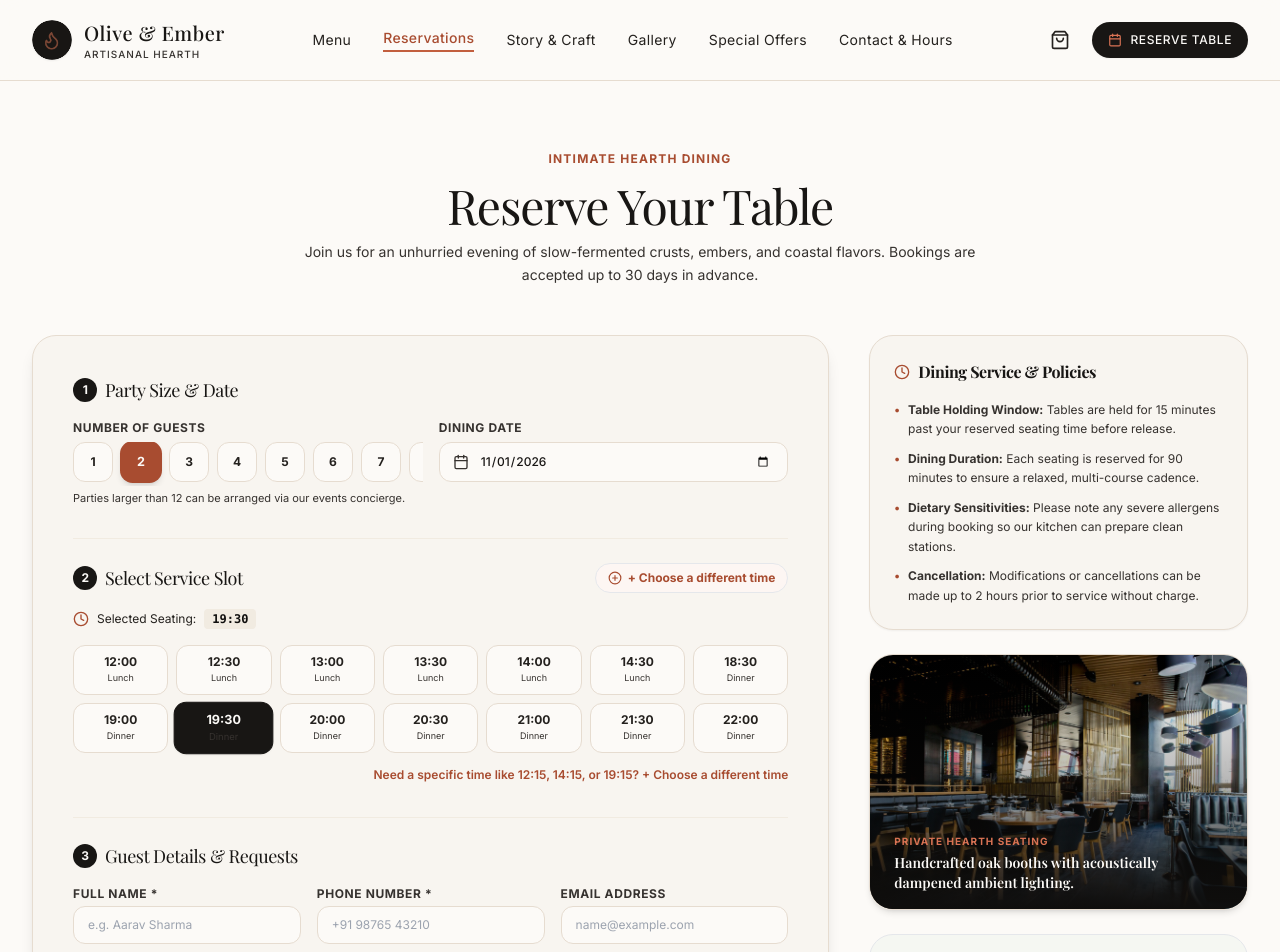
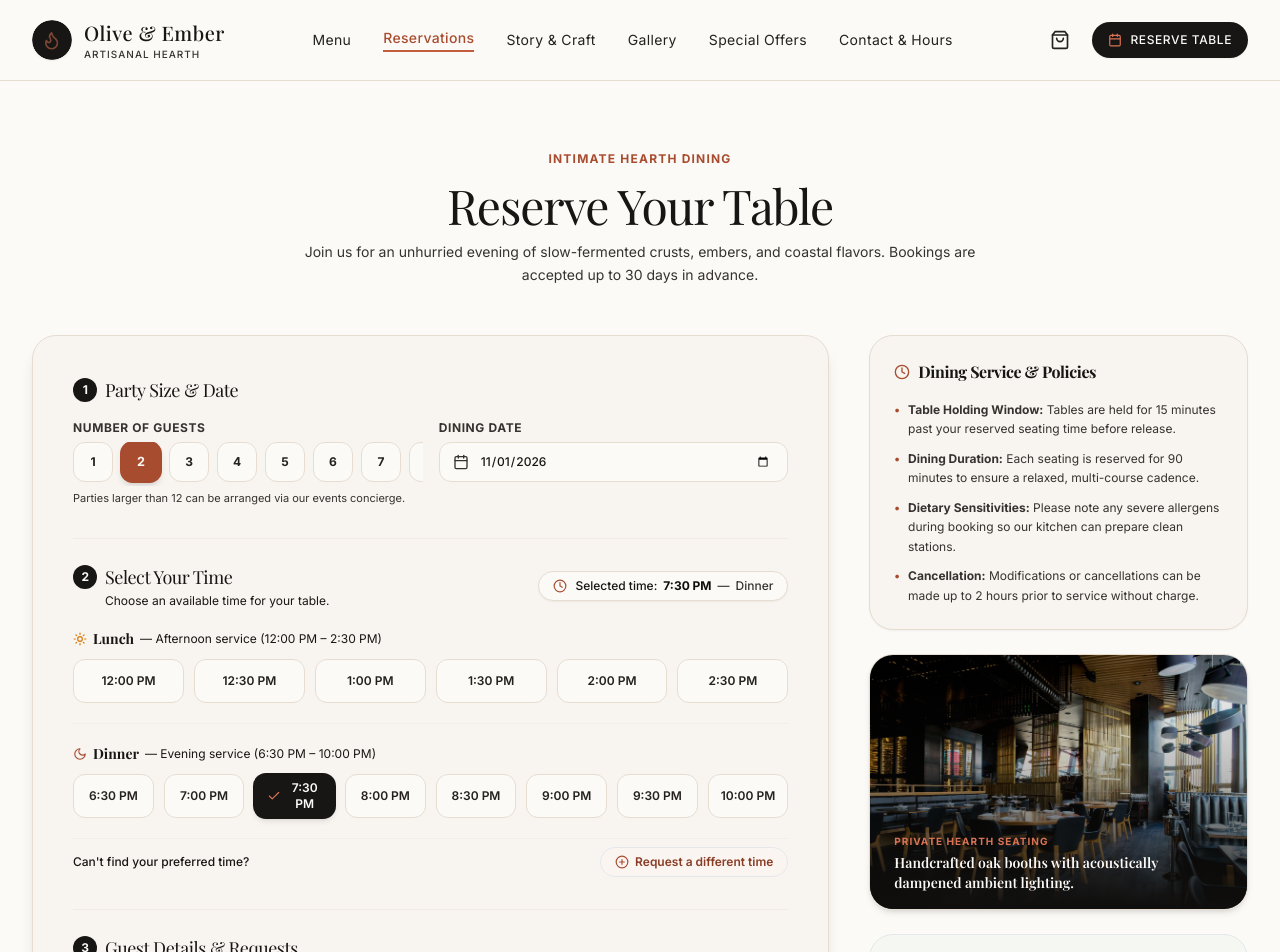
Before and after one commit to raghav-heda/olive-and-ember-restaurant, a Next.js app: page /reservations in a window 1280 px wide. Shown: the top 952 px of the page. Built offline with nearby package versions, Linux system fonts and the light colour scheme; a web font is replaced by a local one.

Commit message:
feat(reservations): improve Step 2 time slot UI with lunch and dinner separation

```diff
--- a/src/components/reservations/ReservationForm.tsx
+++ b/src/components/reservations/ReservationForm.tsx
@@ -13,7 +13,29 @@ import {
   ArrowRight,
   PlusCircle,
   RotateCcw,
+  Check,
+  Sun,
+  Moon,
 } from "lucide-react";
+
+// Convert 24-hour time "19:30" to user-friendly 12-hour format "7:30 PM"
+function formatTo12Hour(time24: string): string {
+  if (!time24 || !time24.includes(":")) return time24;
+  const [hStr, mStr] = time24.split(":");
+  let h = parseInt(hStr, 10);
+  const m = mStr || "00";
+  const ampm = h >= 12 ? "PM" : "AM";
+  h = h % 12;
+  if (h === 0) h = 12;
+  return `${h}:${m} ${ampm}`;
+}
+
+const DEFAULT_LUNCH_SLOTS = DEFAULT_TIME_SLOTS.filter(
+  (slot) => parseInt(slot.split(":")[0], 10) < 16
+);
+const DEFAULT_DINNER_SLOTS = DEFAULT_TIME_SLOTS.filter(
+  (slot) => parseInt(slot.split(":")[0], 10) >= 16
+);
 
 // All 15-minute intervals within restaurant operating hours (12:00 to 22:30)
 const LUNCH_15_MIN_SLOTS = [
@@ -140,7 +162,7 @@ export function ReservationForm() {
           <div className="flex justify-between border-b border-ivory-200 pb-2">
             <span className="text-charcoal-700">Date &amp; Seating Time:</span>
             <span className="font-bold text-charcoal-900">
-              {successBooking.date} at {successBooking.time}
+              {successBooking.date} at {formatTo12Hour(successBooking.time)} ({successBooking.time})
             </span>
           </div>
           <div className="flex justify-between border-b border-ivory-200 pb-2">
@@ -280,174 +302,229 @@ export function ReservationForm() {
         </div>
       </div>
 
-      {/* Step 2: Time Slot Selection */}
-      <div className="space-y-4 border-t border-ivory-200 pt-6">
-        <div className="flex items-center justify-between flex-wrap gap-2">
+      {/* Step 2: Select Your Time */}
+      <div className="space-y-5 border-t border-ivory-200 pt-6">
+        {/* 1. Clear Section Header & Selected Time Feedback */}
+        <div className="flex flex-col sm:flex-row sm:items-center sm:justify-between gap-3">
+          <div>
             <h3 className="font-serif text-lg text-charcoal-900 flex items-center gap-2">
               <span className="w-6 h-6 rounded-full bg-charcoal-900 text-ivory-50 text-xs flex items-center justify-center font-sans font-bold">
                 2
               </span>
-            <span>Select Service Slot</span>
+              <span>Select Your Time</span>
             </h3>
-
-          {/* Toggle for Custom Time Picker */}
-          <button
-            type="button"
-            onClick={() => setIsCustomMode(!isCustomMode)}
-            className="inline-flex items-center gap-1.5 text-xs font-bold text-terracotta-600 hover:text-terracotta-700 transition-colors bg-terracotta-50 hover:bg-terracotta-100 px-3 py-1.5 rounded-full border border-terracotta-200"
-          >
-            {isCustomMode ? (
-              <>
-                <RotateCcw className="w-3.5 h-3.5" />
-                <span>Show standard slots</span>
-              </>
-            ) : (
-              <>
-                <PlusCircle className="w-3.5 h-3.5" />
-                <span>+ Choose a different time</span>
-              </>
-            )}
-          </button>
+            <p className="text-xs text-charcoal-600 mt-0.5 ml-8">
+              Choose an available time for your table.
+            </p>
           </div>
 
-        {/* Selected Time Badge */}
-        <div className="flex items-center gap-2 text-xs text-charcoal-800">
-          <Clock className="w-4 h-4 text-terracotta-600" />
-          <span>Selected Seating:</span>
-          <span className="font-mono font-bold text-charcoal-950 bg-ivory-200 px-2 py-0.5 rounded text-xs">
-            {timeSlot}
+          {/* 4. Elegant Selected Time Confirmation Summary */}
+          {timeSlot && (
+            <div className="inline-flex items-center gap-2 px-3.5 py-1.5 rounded-full bg-ivory-50 border border-ivory-300 shadow-sm text-xs self-start sm:self-auto ml-8 sm:ml-0">
+              <Clock className="w-3.5 h-3.5 text-terracotta-600 shrink-0" />
+              <div className="flex items-center gap-1.5">
+                <span className="text-charcoal-500 font-medium">Selected time:</span>
+                <span className="font-bold text-charcoal-950 font-sans">
+                  {formatTo12Hour(timeSlot)}
+                </span>
+                <span className="text-charcoal-400">—</span>
+                <span className="text-charcoal-700 font-medium">
+                  {parseInt(timeSlot.split(":")[0], 10) >= 16 ? "Dinner" : "Lunch"}
                 </span>
                 {isCustomSelected && (
-            <span className="text-[10px] uppercase font-bold text-terracotta-700 bg-terracotta-100 px-2 py-0.5 rounded-full">
-              Custom Time
+                  <span className="text-[10px] uppercase font-bold text-terracotta-700 bg-terracotta-100 px-1.5 py-0.5 rounded-full ml-0.5">
+                    Custom
                   </span>
                 )}
               </div>
+            </div>
+          )}
+        </div>
 
-        {/* Standard Predefined Time Slots Grid */}
+        {/* Standard Time Slots Divided by Service Shift (Lunch & Dinner) */}
         {!isCustomMode && (
-          <div>
-            <div className="grid grid-cols-3 sm:grid-cols-4 md:grid-cols-7 gap-2">
-              {DEFAULT_TIME_SLOTS.map((slot) => {
+          <div className="space-y-5">
+            {/* Lunch Service Group */}
+            <div className="space-y-2.5">
+              <div className="flex items-center justify-between">
+                <div className="flex items-center gap-1.5">
+                  <Sun className="w-3.5 h-3.5 text-amber-600 shrink-0" />
+                  <span className="font-serif text-sm font-bold text-charcoal-900">
+                    Lunch
+                  </span>
+                  <span className="text-xs text-charcoal-500 font-normal">
+                    — Afternoon service (12:00 PM – 2:30 PM)
+                  </span>
+                </div>
+              </div>
+
+              <div className="grid grid-cols-3 sm:grid-cols-6 gap-2.5">
+                {DEFAULT_LUNCH_SLOTS.map((slot) => {
                   const isSelected = timeSlot === slot;
-                const isDinner = parseInt(slot.split(":")[0], 10) >= 18;
                   return (
                     <button
                       key={slot}
                       type="button"
                       onClick={() => handleSelectTime(slot)}
-                    className={`py-2 px-1 rounded-xl text-xs font-bold transition-all text-center border ${
+                      className={`h-11 px-3 rounded-xl text-xs font-semibold transition-all flex items-center justify-center gap-1.5 border ${
                         isSelected
-                        ? "bg-charcoal-900 text-ivory-50 border-charcoal-900 shadow-sm scale-105"
-                        : "bg-ivory-50 text-charcoal-800 border-ivory-300 hover:border-terracotta-400"
+                          ? "bg-charcoal-900 text-ivory-50 border-charcoal-900 shadow-md ring-1 ring-charcoal-900"
+                          : "bg-ivory-50 text-charcoal-800 border-ivory-300 hover:border-terracotta-400 hover:bg-white"
                       }`}
                     >
-                    <span>{slot}</span>
-                    <span className="block text-[9px] font-normal text-charcoal-700">
-                      {isDinner ? "Dinner" : "Lunch"}
-                    </span>
+                      {isSelected && (
+                        <Check className="w-3.5 h-3.5 text-terracotta-400 shrink-0 animate-in zoom-in-75 duration-150" />
+                      )}
+                      <span>{formatTo12Hour(slot)}</span>
                     </button>
                   );
                 })}
               </div>
-            <div className="pt-2 text-right">
+            </div>
+
+            {/* Subtle Divider */}
+            <div className="border-t border-ivory-200/70" />
+
+            {/* Dinner Service Group */}
+            <div className="space-y-2.5">
+              <div className="flex items-center justify-between">
+                <div className="flex items-center gap-1.5">
+                  <Moon className="w-3.5 h-3.5 text-terracotta-600 shrink-0" />
+                  <span className="font-serif text-sm font-bold text-charcoal-900">
+                    Dinner
+                  </span>
+                  <span className="text-xs text-charcoal-500 font-normal">
+                    — Evening service (6:30 PM – 10:00 PM)
+                  </span>
+                </div>
+              </div>
+
+              <div className="grid grid-cols-2 sm:grid-cols-4 md:grid-cols-4 lg:grid-cols-8 gap-2.5">
+                {DEFAULT_DINNER_SLOTS.map((slot) => {
+                  const isSelected = timeSlot === slot;
+                  return (
+                    <button
+                      key={slot}
+                      type="button"
+                      onClick={() => handleSelectTime(slot)}
+                      className={`h-11 px-3 rounded-xl text-xs font-semibold transition-all flex items-center justify-center gap-1.5 border ${
+                        isSelected
+                          ? "bg-charcoal-900 text-ivory-50 border-charcoal-900 shadow-md ring-1 ring-charcoal-900"
+                          : "bg-ivory-50 text-charcoal-800 border-ivory-300 hover:border-terracotta-400 hover:bg-white"
+                      }`}
+                    >
+                      {isSelected && (
+                        <Check className="w-3.5 h-3.5 text-terracotta-400 shrink-0 animate-in zoom-in-75 duration-150" />
+                      )}
+                      <span>{formatTo12Hour(slot)}</span>
+                    </button>
+                  );
+                })}
+              </div>
+            </div>
+
+            {/* 5. Clean Secondary Action for Custom / Preferred Time */}
+            <div className="pt-2 flex flex-col sm:flex-row items-center justify-between gap-3 text-xs border-t border-ivory-200/70">
+              <span className="text-charcoal-600 font-medium">
+                Can&apos;t find your preferred time?
+              </span>
               <button
                 type="button"
                 onClick={() => setIsCustomMode(true)}
-                className="text-xs text-terracotta-600 hover:underline font-semibold"
+                className="inline-flex items-center gap-1.5 px-3.5 py-1.5 rounded-full border border-terracotta-300 text-terracotta-700 bg-terracotta-50/60 hover:bg-terracotta-100/70 font-semibold text-xs transition-colors"
               >
-                Need a specific time like 12:15, 14:15, or 19:15? + Choose a different time
+                <PlusCircle className="w-3.5 h-3.5 text-terracotta-600" />
+                <span>Request a different time</span>
               </button>
             </div>
           </div>
         )}
 
-        {/* Custom 15-Minute Interval Time Picker */}
+        {/* Custom 15-Minute Seating Option */}
         {isCustomMode && (
-          <div className="bg-ivory-50 border border-ivory-300 rounded-2xl p-4 sm:p-5 space-y-4 animate-in fade-in-50 duration-200">
+          <div className="bg-ivory-50 border border-ivory-300 rounded-2xl p-4 sm:p-6 space-y-4 shadow-sm animate-in fade-in-50 duration-200">
             <div className="flex flex-col sm:flex-row items-start sm:items-center justify-between gap-3 border-b border-ivory-200 pb-3">
               <div>
-                <span className="font-bold text-xs text-charcoal-900 uppercase tracking-wider block">
-                  Select Custom 15-Minute Seating Time
+                <span className="font-serif text-sm font-bold text-charcoal-900 block">
+                  Request a Specific Seating Time
                 </span>
-                <span className="text-[11px] text-charcoal-600">
-                  Choose any 15-minute interval within daily operating hours (12:00 – 22:30).
+                <span className="text-xs text-charcoal-600">
+                  Select any 15-minute interval during our operating hours (12:00 PM – 10:30 PM).
                 </span>
               </div>
 
-              {/* Lunch / Dinner Tabs */}
-              <div className="flex items-center gap-1 bg-ivory-200 p-1 rounded-xl">
+              {/* Lunch / Dinner Shift Selector */}
+              <div className="flex items-center gap-1 bg-ivory-200/70 p-1 rounded-xl">
                 <button
                   type="button"
                   onClick={() => setCustomShift("LUNCH")}
-                  className={`px-3 py-1 rounded-lg text-xs font-bold transition-all ${
+                  className={`px-3 py-1 rounded-lg text-xs font-semibold transition-all ${
                     customShift === "LUNCH"
                       ? "bg-charcoal-900 text-ivory-50 shadow-sm"
                       : "text-charcoal-700 hover:text-charcoal-950"
                   }`}
                 >
-                  Lunch (12:00 – 15:00)
+                  Lunch (12:00 – 2:45 PM)
                 </button>
                 <button
                   type="button"
                   onClick={() => setCustomShift("DINNER")}
-                  className={`px-3 py-1 rounded-lg text-xs font-bold transition-all ${
+                  className={`px-3 py-1 rounded-lg text-xs font-semibold transition-all ${
                     customShift === "DINNER"
                       ? "bg-charcoal-900 text-ivory-50 shadow-sm"
                       : "text-charcoal-700 hover:text-charcoal-950"
                   }`}
                 >
-                  Dinner (18:00 – 22:30)
+                  Dinner (6:00 – 10:30 PM)
                 </button>
               </div>
             </div>
 
-            {/* 15-Minute Slots Grid */}
+            {/* 15-Minute Interval Buttons */}
             <div className="grid grid-cols-3 sm:grid-cols-4 md:grid-cols-6 gap-2">
               {(customShift === "LUNCH" ? LUNCH_15_MIN_SLOTS : DINNER_15_MIN_SLOTS).map((slot) => {
                 const isSelected = timeSlot === slot;
-                const isStandard = DEFAULT_TIME_SLOTS.includes(slot);
                 return (
                   <button
                     key={slot}
                     type="button"
                     onClick={() => handleSelectTime(slot)}
-                    className={`py-2 px-2 rounded-xl text-xs font-bold font-mono transition-all text-center border ${
+                    className={`h-10 px-2 rounded-xl text-xs font-medium transition-all flex items-center justify-center gap-1 border ${
                       isSelected
-                        ? "bg-terracotta-600 text-ivory-50 border-terracotta-600 shadow-md scale-105"
-                        : "bg-ivory-100 text-charcoal-800 border-ivory-300 hover:border-terracotta-400"
+                        ? "bg-charcoal-900 text-ivory-50 border-charcoal-900 shadow-md ring-1 ring-charcoal-900"
+                        : "bg-ivory-100 text-charcoal-800 border-ivory-300 hover:border-terracotta-400 hover:bg-white"
                     }`}
                   >
-                    <span>{slot}</span>
-                    {!isStandard && (
-                      <span className="block text-[8px] font-sans font-normal text-terracotta-800">
-                        Custom
-                      </span>
+                    {isSelected && (
+                      <Check className="w-3 h-3 text-terracotta-400 shrink-0" />
                     )}
+                    <span>{formatTo12Hour(slot)}</span>
                   </button>
                 );
               })}
             </div>
 
-            {/* Direct Custom Time Input */}
-            <div className="pt-2 flex flex-col sm:flex-row items-start sm:items-center justify-between gap-2 text-xs border-t border-ivory-200">
-              <span className="text-charcoal-700">Or type any 15-minute time directly:</span>
+            {/* Direct Input & Return Button */}
+            <div className="pt-2 flex flex-col sm:flex-row items-start sm:items-center justify-between gap-3 text-xs border-t border-ivory-200">
               <div className="flex items-center gap-2">
+                <span className="text-charcoal-700 font-medium">Or type exact time:</span>
                 <input
                   type="time"
                   step="900"
                   value={timeSlot}
                   onChange={(e) => handleSelectTime(e.target.value)}
-                  className="bg-ivory-100 border border-ivory-300 rounded-lg px-3 py-1 text-xs font-mono font-bold text-charcoal-900 focus:outline-none focus:border-terracotta-500"
+                  className="bg-white border border-ivory-300 rounded-lg px-2.5 py-1 text-xs font-mono font-bold text-charcoal-900 focus:outline-none focus:border-terracotta-500 shadow-sm"
                 />
+              </div>
+
               <button
                 type="button"
                 onClick={() => setIsCustomMode(false)}
-                  className="text-xs text-charcoal-600 hover:text-charcoal-900 underline"
+                className="inline-flex items-center gap-1.5 text-xs text-charcoal-700 hover:text-charcoal-950 font-semibold underline"
               >
-                  Reset to standard slots
+                <RotateCcw className="w-3.5 h-3.5" />
+                <span>Return to standard slots</span>
               </button>
-              </div>
             </div>
           </div>
         )}
@@ -530,7 +607,7 @@ export function ReservationForm() {
             <span>Verifying Table Capacity &amp; Booking...</span>
           ) : (
             <>
-              <span>Request Table Reservation for {timeSlot}</span>
+              <span>Request Table Reservation for {formatTo12Hour(timeSlot)}</span>
               <ArrowRight className="w-4 h-4" />
             </>
           )}
```
Lines whose indentation alone changed are shown as unchanged.
